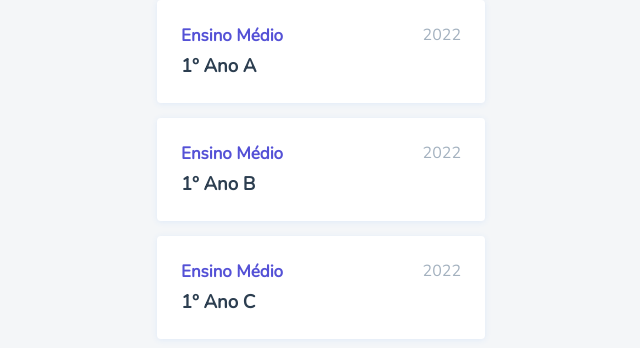
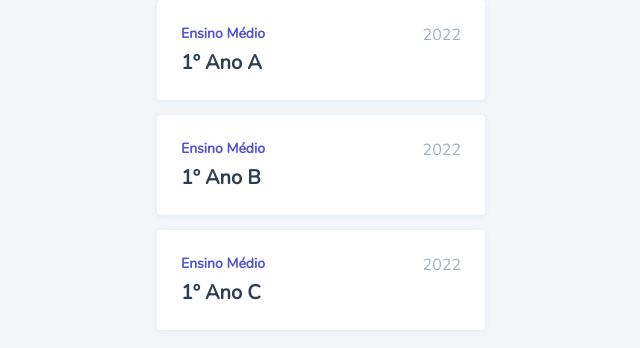
Before and after one commit to guim4dev/c4-pivara, a Vue app: page /turmas in a window 1280 px wide. Shown: the top 348 px of the page, without its empty margins (319-959 px from the left). Built offline with nearby package versions, Linux system fonts and the light colour scheme.

Commit message:
minor details on turmaCard

```diff
--- a/src/components/TurmaCard.vue
+++ b/src/components/TurmaCard.vue
@@ -2,7 +2,7 @@
   <base-card>
     <div class="card-wrapper">
       <div class="card-content">
-        <h6 class="level"><b>{{ turma.level }}</b></h6>
+        <h6 class="level">{{ turma.level }}</h6>
         <h3 class="name">{{ turma.name }}</h3>
       </div>
       <span style="color: #A3B1BF">2022</span>
@@ -14,11 +14,13 @@
   .name {
     font-weight: 700;
     text-align: left;
+    font-size: 20px;
   }
 
   .level {
+    font-weight: 700;
     color: #5451D6;
-    font-size: 17px;
+    font-size: 14px;
     margin-bottom: 6px;
     text-align: left;
   }
```
